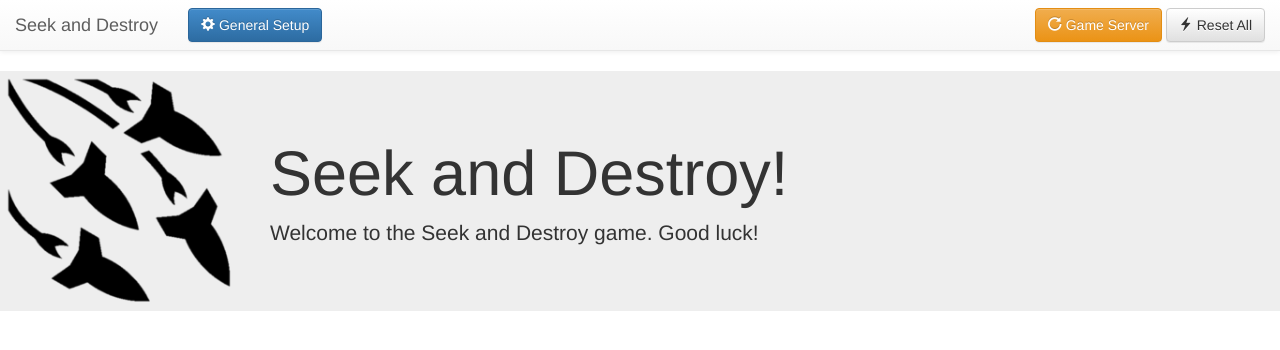
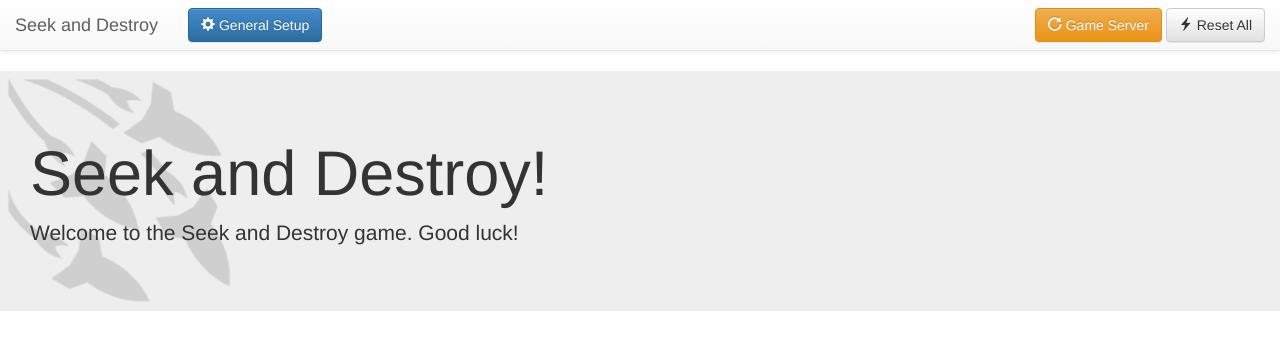
Before and after one commit to inspektor99/SeekAndDestroy, a website: page public/index.html in a window 1280 px wide. Drawn offline with nearby package versions, Linux system fonts and the light colour scheme; no server answers.

Commit message:
image tweaks

```diff
--- a/public/css/less/main.less
+++ b/public/css/less/main.less
@@ -33,10 +33,12 @@
 }
 
 #welcome {
-    background-image: url('../images/missiles.png');
+    background-image: url('../images/missiles-light.png');
     background-repeat: no-repeat;
     background-size: contain;
+    //background-position: 30px 0px;
     > h1, > p {
-        margin-left: 240px
+        //margin-left: 240px
+        //color: #fff;
     }
 }
```
Also changed, not shown: public/css/main.min.css, public/images/missiles-light.png (added).
